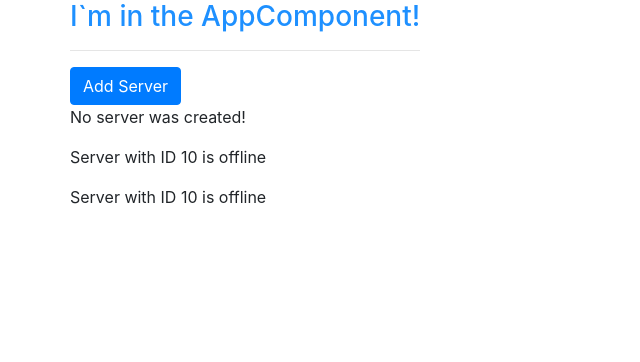
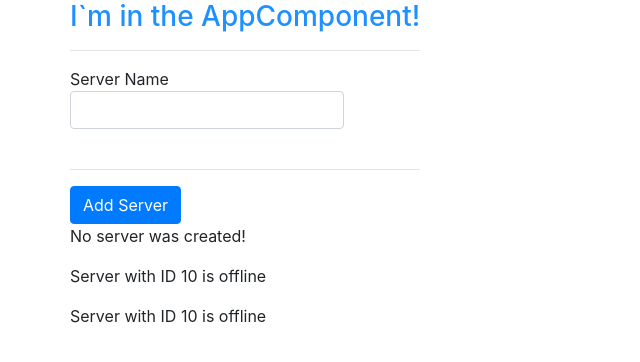
Before and after one commit to rochaskingdom/angular-complete-guide, an Angular app: page / in a window 1280 px wide. Shown: the top 362 px of the page, without its empty margins (0-640 px from the left). Built offline with nearby package versions, Linux system fonts and the light colour scheme.

Commit message:
Passing and Using Data with Event Binding

```diff
--- a/src/app/servers/servers.component.html
+++ b/src/app/servers/servers.component.html
@@ -1,3 +1,8 @@
+<label>Server Name
+  <input type="text" class="form-control" (input)="onUpdateServerName($event)">
+  <p>{{serverName}}</p>
+</label>
+<hr>
 <button class="btn btn-primary"
         [disabled]="!allowNewServer"
         (click)="onCreateServer()">Add Server
--- a/src/app/servers/servers.component.ts
+++ b/src/app/servers/servers.component.ts
@@ -11,6 +11,7 @@
 export class ServersComponent implements OnInit {
   allowNewServer = false;
   serverCreationStatus = 'No server was created!';
+  serverName = '';
 
   constructor() {
     setTimeout(() => {
@@ -27,4 +28,8 @@
     this.serverCreationStatus = 'Server was created!';
   }
 
+  onUpdateServerName(event: Event): void {
+    this.serverName = (event.target as HTMLInputElement).value;
+  }
+
 }
```
